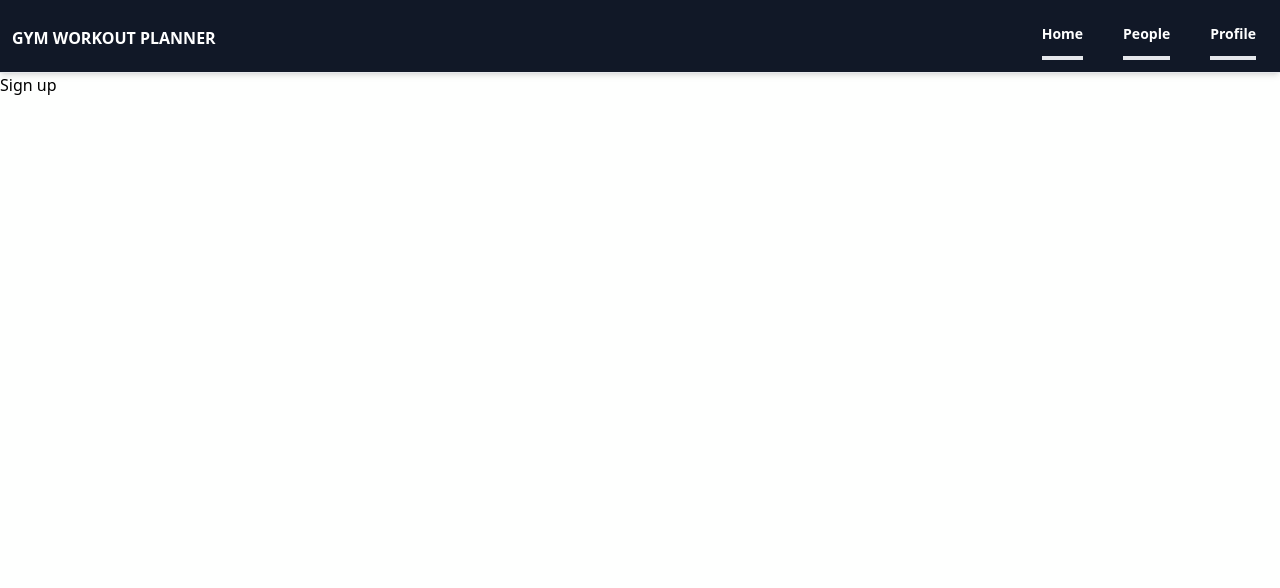
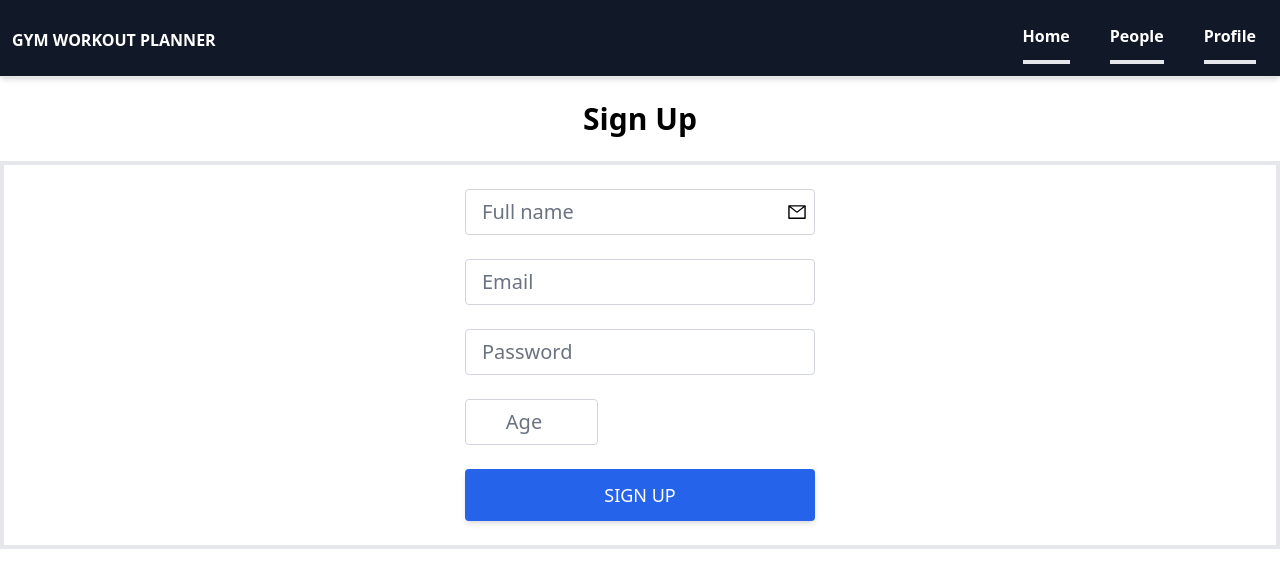
Before and after one commit to MichalKarczewicz/Engineer-s-Thesis-, a React (Create React App) app: page /signUp in a window 1280 px wide. Shown: the top 588 px of the page. Built offline with nearby package versions, Linux system fonts and the light colour scheme.

Commit message:
Created signUp page

```diff
--- a/package.json
+++ b/package.json
@@ -9,6 +9,7 @@
     "firebase": "^10.4.0",
     "react": "^18.2.0",
     "react-dom": "^18.2.0",
+    "react-icons": "^4.11.0",
     "react-router": "^6.16.0",
     "react-router-dom": "^6.16.0",
     "react-scripts": "5.0.1",
--- a/src/components/Header.jsx
+++ b/src/components/Header.jsx
@@ -11,7 +11,7 @@ const Header = () => {
 
   return (
     <div className="bg-gray-900 border-b shadow-md sticky top-0 z-40 text-white">
-      <header className="flex justify-between items-center px-3 max-x-6xl mx-auto">
+      <header className="flex justify-between items-center px-3 max-w-[100rem] mx-auto">
         <div>
           <div>
             <h1
@@ -25,9 +25,9 @@ const Header = () => {
           </div>
         </div>
         <div>
-          <ul className="flex space-x-10 px-3 py-3">
+          <ul className="flex space-x-10 px-3 py-3 text-base">
             <li
-              className={`py-3 font-semibold border-b-4 text-sm cursor-pointer ${
+              className={`py-3 font-semibold border-b-4 cursor-pointer ${
                 checkCurrentPathname("/") &&
                 "border-b-orange-300 transition duration-300 ease-in-out"
               }`}
@@ -38,7 +38,7 @@ const Header = () => {
               Home
             </li>
             <li
-              className={`py-3 font-semibold border-b-4 text-sm cursor-pointer ${
+              className={`py-3 font-semibold border-b-4 cursor-pointer  ${
                 checkCurrentPathname("/people") &&
                 "border-b-orange-300 duration-300 ease-in-out"
               }`}
@@ -49,7 +49,7 @@ const Header = () => {
               People
             </li>
             <li
-              className={`py-3 font-semibold border-b-4 text-sm cursor-pointer ${
+              className={`py-3 font-semibold border-b-4 cursor-pointer ${
                 checkCurrentPathname("/profile") &&
                 "border-b-orange-300 duration-300 ease-in-out"
               }`}
--- a/src/pages/SignUp.jsx
+++ b/src/pages/SignUp.jsx
@@ -1,7 +1,76 @@
-import React from "react";
+import React, { useState } from "react";
+import { AiOutlineMail } from "react-icons/ai";
 
 const SignUp = () => {
-  return <div>Sign up</div>;
+  const [formData, setFormData] = useState({
+    name: "",
+    email: "",
+    password: "",
+    age: null,
+  });
+
+  const { name, email, password, age } = formData;
+
+  return (
+    <section>
+      <h1 className="text-3xl text-center mt-6 font-bold border-b-gray-700">
+        Sign Up
+      </h1>
+      <div className="flex items-center flex-col border-4 justify-center text-xl mt-6 max-w-[80rem] mx-auto">
+        <form>
+          <div className="relative mt-6">
+            <AiOutlineMail className="absolute top-[13px] right-2" />
+            <input
+              type="text"
+              id="name"
+              value={name}
+              placeholder="Full name"
+              className="w-[350px] px-4 py-2 text-xl text-gray-700 bg-white border-gray-300 rounded transition ease-in-out mb-6"
+            />
+          </div>
+          <div className="relative ">
+            <input
+              type="email"
+              id="email"
+              placeholder="Email"
+              value={email}
+              className="w-[350px] px-4 py-2 text-xl text-gray-700 bg-white border-gray-300 rounded transition ease-in-out mb-6"
+            />
+          </div>
+          <div className="relative">
+            <input
+              type="password"
+              id="password"
+              placeholder="Password"
+              value={password}
+              className="w-[350px] px-4 py-2 text-xl text-gray-700 bg-white border-gray-300 rounded transition ease-in-out mb-6"
+            />
+          </div>
+          <div className="relative">
+            <input
+              type="number"
+              id="age"
+              placeholder="Age"
+              value={age}
+              min={10}
+              max={120}
+              className="w-[200px]px-4 py-2 text-xl text-gry-700 bg-white
+              border border-gray-300 rounded transition duration-150 ease-in-out
+              focus:text-gray-700 focus:bg-white focus:border-slate-600 text-center"
+            />
+          </div>
+          <button
+            type="submit"
+            className="mt-6 mb-6 w-full px-7 py-3 bg-blue-600 text-white font-medium text-lg uppercase rounded shadow-md "
+          >
+            Sign up
+          </button>
+
+          {/* Register with google */}
+        </form>
+      </div>
+    </section>
+  );
 };
 
 export default SignUp;
```
Also changed, not shown: 1 other file (tests, documents, lock files or other folders).
